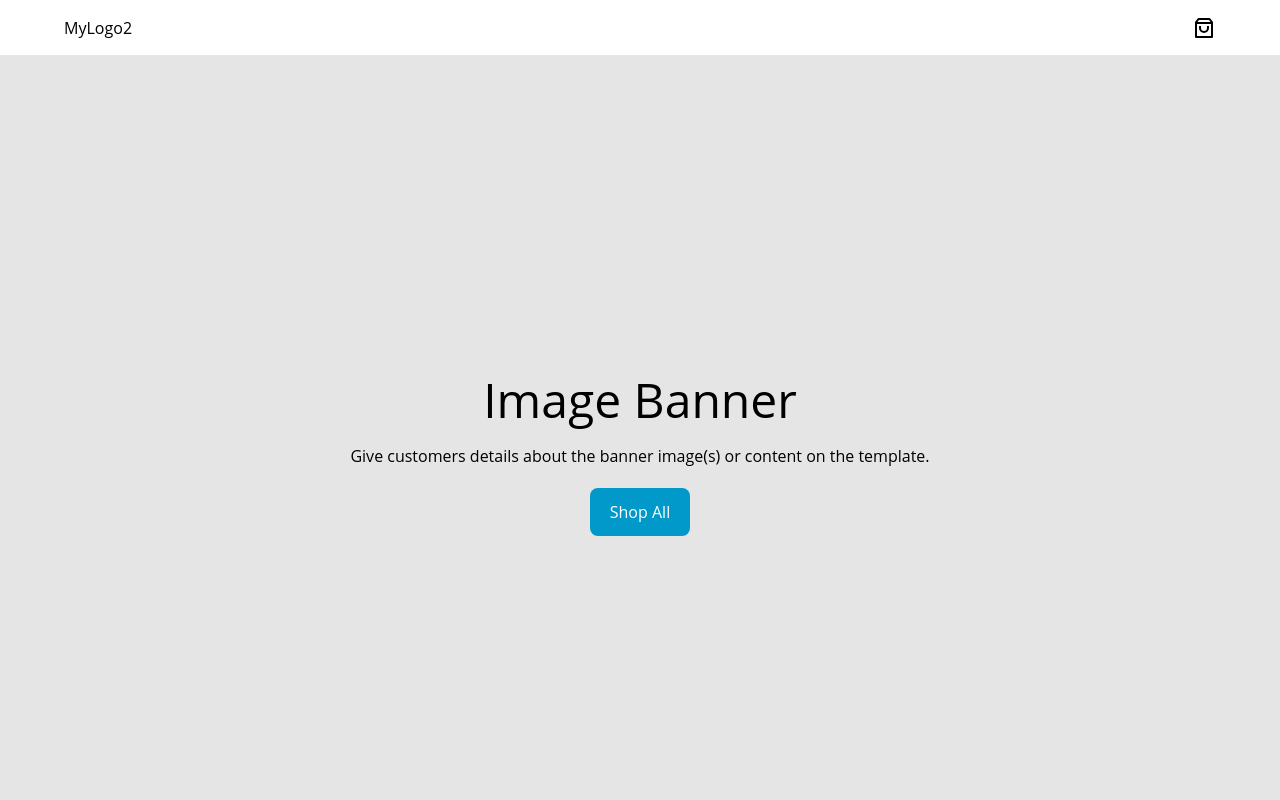
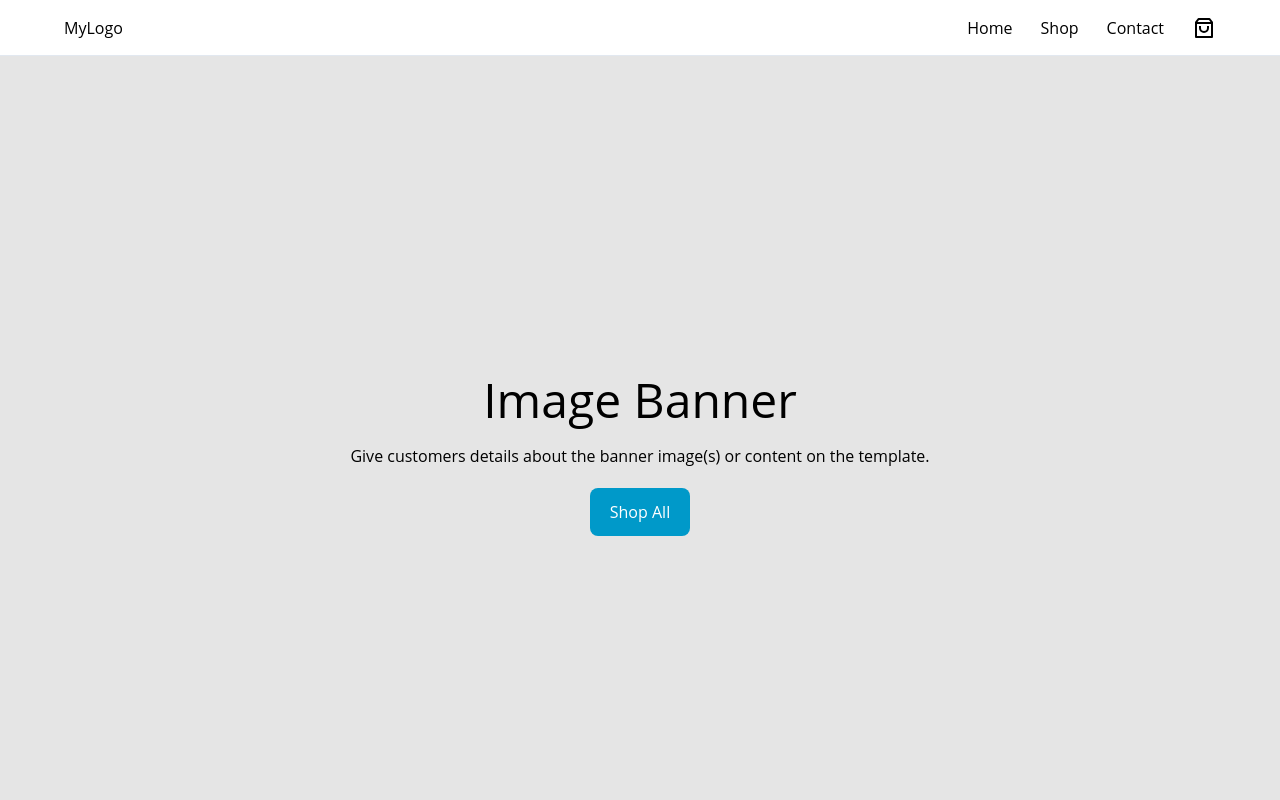
Before and after one commit to freddyz00/we-build, a Next.js app: page /test in a window 1280 px wide. Shown: the top 800 px of the page. Built offline with nearby package versions, Linux system fonts and the light colour scheme.

Commit message:
add recoil atom for header

```diff
--- a/atoms/headerAtom.js
+++ b/atoms/headerAtom.js
@@ -2,5 +2,8 @@ import { atom } from "recoil";
 
 export const headerState = atom({
   key: "headerState",
-  default: "MyLogo2",
+  default: {
+    logo: "MyLogo",
+    links: ["Home", "Shop", "Contact"],
+  },
 });
--- a/components/ControlPanel.js
+++ b/components/ControlPanel.js
@@ -34,8 +34,6 @@ export default function ControlPanel() {
     }
   };
 
-  console.log("editingSection", editingSection);
-
   return (
     <aside className="bg-white w-72 p-3 overflow-y-auto">
       {renderEditingSection()}
--- a/components/editors/HeaderEditor.js
+++ b/components/editors/HeaderEditor.js
@@ -1,12 +1,11 @@
-import { useRecoilState } from "recoil";
+import { useRecoilState, useSetRecoilState } from "recoil";
 import { editingSectionState } from "../../atoms/editingSectionAtom";
 import { headerState } from "../../atoms/headerAtom";
 
 import { MdOutlineArrowBackIos } from "react-icons/md";
 
 export default function HeaderEditor() {
-  const [editingSection, setEditingSection] =
-    useRecoilState(editingSectionState);
+  const setEditingSection = useSetRecoilState(editingSectionState);
   const [header, setHeader] = useRecoilState(headerState);
 
   return (
@@ -26,8 +25,10 @@ export default function HeaderEditor() {
         <p>Logo</p>
         <input
           type="text"
-          value={header}
-          onChange={(event) => setHeader(event.target.value)}
+          value={header.logo}
+          onChange={(event) =>
+            setHeader({ ...header, logo: event.target.value })
+          }
           className="border border-solid border-slate-300 w-full px-3 py-1.5 rounded"
         />
       </div>
--- a/components/sections/Header.js
+++ b/components/sections/Header.js
@@ -1,21 +1,22 @@
-import { RiShoppingBag3Line } from "react-icons/ri";
-import { useRecoilState, useRecoilValue } from "recoil";
+import { useRecoilValue } from "recoil";
 import { headerState } from "../../atoms/headerAtom";
 
+import { RiShoppingBag3Line } from "react-icons/ri";
+
 export default function Header() {
-  const header = useRecoilValue(headerState);
+  const { logo, links } = useRecoilValue(headerState);
   return (
     <nav className="h-14 border-b border-slate-200">
       <div className="container mx-auto select-none flex justify-between items-center h-full lg:max-w-6xl">
         <div>
-          <p>{header}</p>
+          <p>{logo}</p>
         </div>
         <ul className="flex items-center space-x-7">
-          {/* {header.links.map((link, index) => (
+          {links.map((link, index) => (
             <li className="cursor-pointer hover:text-primary-blue" key={index}>
               {link}
             </li>
-          ))} */}
+          ))}
           <li className="cursor-pointer hover:text-primary-blue">
             <RiShoppingBag3Line className="text-2xl font-light" />
           </li>
```
